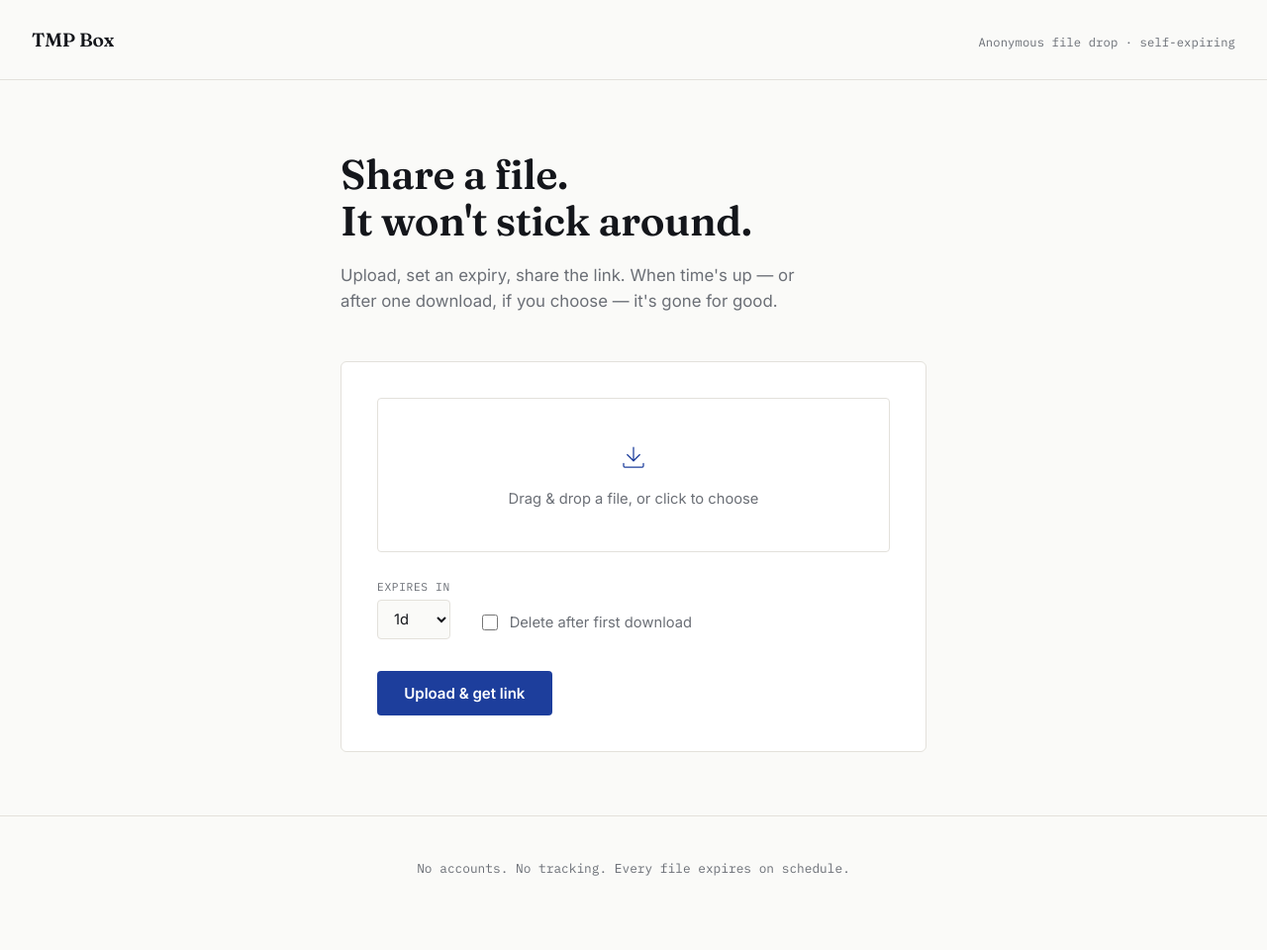
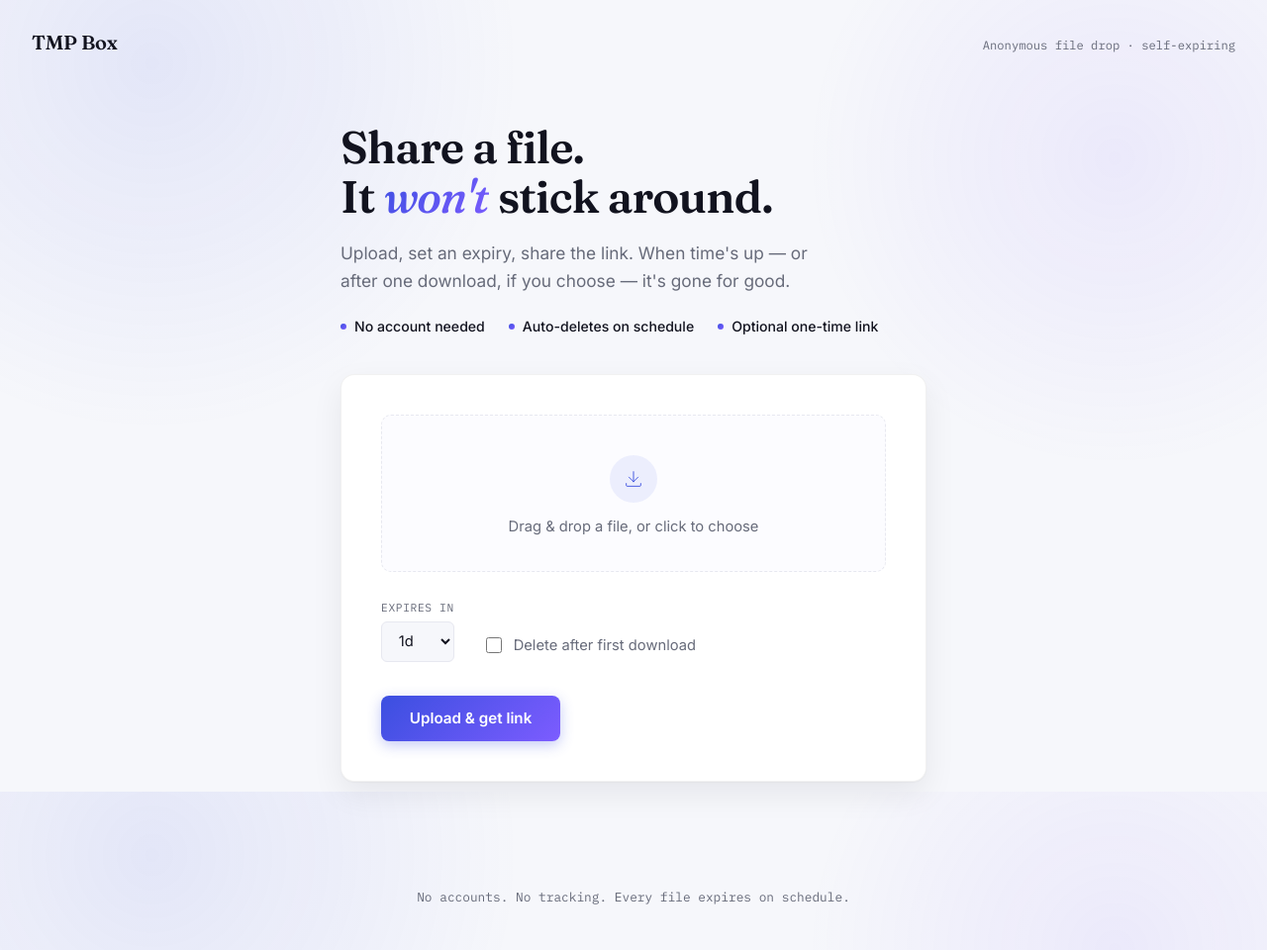
Before and after one commit to muneebsajjadgondal/tmpbox, a Flask app: page / in a window 1280 px wide. Shown: the whole page at 99% size. Before the commit the page ends 885 px from the top, so only its background shows below. Run offline with Flask 3, Linux system fonts and the light colour scheme; parts of the project's set-up code (start-up, migrations or seed data) failed here and were passed over.

Commit message:
Redesign v4: premium polish with depth and gradient accents

```diff
--- a/app/static/style.css
+++ b/app/static/style.css
@@ -1,14 +1,15 @@
 :root {
-  --paper: #FAFAF8;
+  --bg: #F6F7FB;
   --panel-bg: #FFFFFF;
-  --ink: #14161B;
-  --muted: #6B6F76;
-  --line: #E3E1DB;
-  --accent: #1D3E9C;
-  --accent-dark: #16307A;
-  --accent-soft: rgba(29, 62, 156, 0.07);
-  --warn: #A13A3A;
-  --warn-soft: rgba(161, 58, 58, 0.08);
+  --ink: #12131F;
+  --muted: #676B7A;
+  --line: #E7E8F0;
+  --accent: #3B4FE0;
+  --accent-2: #7C5CFF;
+  --accent-dark: #2E3FC0;
+  --accent-soft: rgba(59, 79, 224, 0.08);
+  --warn: #B23A3A;
+  --warn-soft: rgba(178, 58, 58, 0.08);
 
   --font-display: 'Fraunces', Georgia, serif;
   --font-body: 'Inter', -apple-system, 'Segoe UI', Roboto, sans-serif;
@@ -21,10 +22,14 @@ body {
   margin: 0;
   font-family: var(--font-body);
   color: var(--ink);
-  background: var(--paper);
   min-height: 100vh;
   display: flex;
   flex-direction: column;
+  background:
+    radial-gradient(620px circle at 12% 8%, rgba(59, 79, 224, 0.10), transparent 60%),
+    radial-gradient(520px circle at 88% 20%, rgba(124, 92, 255, 0.09), transparent 60%),
+    var(--bg);
+  background-attachment: fixed;
 }
 
 /* ---------- Masthead ---------- */
@@ -34,15 +39,14 @@ body {
   align-items: baseline;
   justify-content: space-between;
   gap: 1rem;
-  padding: 1.75rem 2rem;
-  border-bottom: 1px solid var(--line);
+  padding: 1.85rem 2rem;
   flex-wrap: wrap;
 }
 
 .wordmark {
   font-family: var(--font-display);
   font-weight: 600;
-  font-size: 1.2rem;
+  font-size: 1.25rem;
   color: var(--ink);
   text-decoration: none;
   letter-spacing: -0.01em;
@@ -52,7 +56,6 @@ body {
   font-family: var(--font-mono);
   font-size: 0.76rem;
   color: var(--muted);
-  letter-spacing: 0.01em;
 }
 
 @media (max-width: 560px) { .tagline { display: none; } }
@@ -63,63 +66,126 @@ body {
   flex: 1;
   max-width: 640px;
   margin: 0 auto;
-  padding: 4.5rem 1.5rem 4rem;
+  padding: 2.5rem 1.5rem 4rem;
   width: 100%;
 }
 
 /* ---------- Hero ---------- */
 
-.hero { margin-bottom: 3rem; }
+.hero {
+  margin-bottom: 2.5rem;
+  animation: fadeUp 0.5s ease both;
+}
 
 h1 {
   font-family: var(--font-display);
   font-weight: 600;
-  font-size: 2.6rem;
-  line-height: 1.14;
-  letter-spacing: -0.01em;
+  font-size: 2.85rem;
+  line-height: 1.1;
+  letter-spacing: -0.02em;
   margin: 0 0 1.1rem;
   color: var(--ink);
 }
 
-@media (max-width: 480px) { h1 { font-size: 2rem; } }
+h1 em {
+  font-style: italic;
+  font-weight: 500;
+  background: linear-gradient(135deg, var(--accent), var(--accent-2));
+  -webkit-background-clip: text;
+  background-clip: text;
+  color: transparent;
+}
+
+@media (max-width: 480px) { h1 { font-size: 2.1rem; } }
 
 .lede {
-  font-size: 1.05rem;
-  line-height: 1.55;
+  font-size: 1.08rem;
+  line-height: 1.6;
   color: var(--muted);
   max-width: 46ch;
+  margin: 0 0 1.5rem;
+}
+
+.feature-row {
+  display: flex;
+  flex-wrap: wrap;
+  gap: 1.5rem;
+  list-style: none;
+  padding: 0;
   margin: 0;
+}
+
+.feature-row li {
+  display: flex;
+  align-items: center;
+  gap: 0.5rem;
+  font-size: 0.88rem;
+  color: var(--ink);
+  font-weight: 500;
+}
+
+.feature-row .dot {
+  width: 6px;
+  height: 6px;
+  border-radius: 50%;
+  background: linear-gradient(135deg, var(--accent), var(--accent-2));
+  flex-shrink: 0;
 }
 
 /* ---------- Panel ---------- */
 
 .panel {
   background: var(--panel-bg);
-  border: 1px solid var(--line);
-  border-radius: 6px;
-  padding: 2.25rem;
+  border: 1px solid rgba(18, 19, 31, 0.06);
+  border-radius: 14px;
+  padding: 2.5rem;
+  box-shadow: 0 1px 2px rgba(18, 19, 31, 0.04), 0 12px 32px rgba(18, 19, 31, 0.07);
+  animation: fadeUp 0.55s ease 0.05s both;
 }
+
+.panel-accented { border-top: 3px solid var(--accent); }
 
 .panel-centered { text-align: center; }
 .panel-centered h1 { font-size: 1.8rem; }
 .panel-centered .lede { margin: 0 auto 1.75rem; }
 .panel-receipt { max-width: 100%; }
 
+@keyframes fadeUp {
+  from { opacity: 0; transform: translateY(8px); }
+  to   { opacity: 1; transform: translateY(0); }
+}
+
+@media (prefers-reduced-motion: reduce) {
+  .hero, .panel { animation: none; }
+}
+
 /* ---------- Dropzone ---------- */
 
 .dropzone {
   position: relative;
-  border: 1.5px solid var(--line);
-  border-radius: 4px;
-  padding: 2.75rem 1rem;
+  border: 1.5px dashed var(--line);
+  border-radius: 10px;
+  padding: 2.5rem 1rem 2.25rem;
   text-align: center;
-  margin-bottom: 1.75rem;
+  margin-bottom: 1.85rem;
+  background: rgba(59, 79, 224, 0.015);
   transition: border-color 0.15s ease, background-color 0.15s ease;
 }
 
 .dropzone.dragover { border-color: var(--accent); background: var(--accent-soft); }
 
-.dropzone-icon { width: 30px; height: 30px; color: var(--accent); margin-bottom: 0.85rem; }
+.dropzone-icon-badge {
+  width: 48px;
+  height: 48px;
+  border-radius: 50%;
+  background: var(--accent-soft);
+  display: flex;
+  align-items: center;
+  justify-content: center;
+  margin: 0 auto 0.9rem;
+}
+
+.dropzone-icon { width: 22px; height: 22px; color: var(--accent); }
 
 .dropzone input[type="file"] { position: absolute; inset: 0; opacity: 0; cursor: pointer; }
 
@@ -132,7 +198,7 @@ h1 {
   align-items: flex-end;
   gap: 1.75rem;
   flex-wrap: wrap;
-  margin-bottom: 2rem;
+  margin-bottom: 2.1rem;
 }
 
 .option-field { display: flex; flex-direction: column; gap: 0.4rem; }
@@ -146,11 +212,11 @@ h1 {
 }
 
 select {
-  background: var(--paper);
+  background: var(--bg);
   border: 1px solid var(--line);
   color: var(--ink);
-  padding: 0.55rem 0.75rem;
-  border-radius: 4px;
+  padding: 0.6rem 0.8rem;
+  border-radius: 6px;
   font-family: var(--font-body);
   font-size: 0.92rem;
 }
@@ -162,7 +228,7 @@ select {
   color: var(--muted);
   font-size: 0.92rem;
   cursor: pointer;
-  padding-bottom: 0.35rem;
+  padding-bottom: 0.4rem;
 }
 
 .checkbox input[type="checkbox"] { width: 16px; height: 16px; accent-color: var(--accent); cursor: pointer; }
@@ -171,24 +237,30 @@ select {
 
 .btn-primary {
   display: inline-block;
-  background: var(--accent);
+  background: linear-gradient(135deg, var(--accent), var(--accent-2));
   color: #fff;
   border: none;
-  padding: 0.8rem 1.7rem;
-  border-radius: 4px;
+  padding: 0.85rem 1.8rem;
+  border-radius: 8px;
   font-family: var(--font-body);
   font-weight: 600;
   cursor: pointer;
   text-decoration: none;
-  font-size: 0.94rem;
-  transition: background-color 0.12s ease;
+  font-size: 0.95rem;
+  box-shadow: 0 4px 14px rgba(59, 79, 224, 0.3);
+  transition: transform 0.12s ease, box-shadow 0.12s ease;
 }
 
-.btn-primary:hover { background: var(--accent-dark); }
+.btn-primary:hover {
+  transform: translateY(-1px);
+  box-shadow: 0 8px 22px rgba(59, 79, 224, 0.38);
+}
+
+.btn-primary:active { transform: translateY(0); }
 
 /* ---------- Status tag ---------- */
 
-.status-row { margin-bottom: 1.25rem; }
+.status-row { margin-bottom: 1.35rem; }
 
 .status-tag {
   display: inline-block;
@@ -301,7 +374,6 @@ select {
   font-size: 0.8rem;
   font-family: var(--font-mono);
   padding: 2rem;
-  border-top: 1px solid var(--line);
 }
 
 /* ---------- Accessibility ---------- */
--- a/app/templates/404.html
+++ b/app/templates/404.html
@@ -1,7 +1,7 @@
 {% extends "base.html" %}
 {% block title %}TMP Box — Not found{% endblock %}
 {% block content %}
-  <section class="panel panel-centered">
+  <section class="panel panel-centered panel-accented">
     <h1>This file is gone</h1>
     <p class="lede">It expired, was already downloaded, or never existed in the first place.</p>
     <a class="btn-primary" href="{{ url_for('main.index') }}">Upload a new file</a>
--- a/app/templates/base.html
+++ b/app/templates/base.html
@@ -6,7 +6,7 @@
   <title>{% block title %}TMP Box{% endblock %}</title>
   <link rel="preconnect" href="https://fonts.googleapis.com">
   <link rel="preconnect" href="https://fonts.gstatic.com" crossorigin>
-  <link href="https://fonts.googleapis.com/css2?family=Fraunces:opsz,wght@9..144,500;9..144,600&family=Inter:wght@400;500;600&family=IBM+Plex+Mono:wght@400;500&display=swap" rel="stylesheet">
+  <link href="https://fonts.googleapis.com/css2?family=Fraunces:ital,opsz,wght@0,9..144,500;0,9..144,600;1,9..144,500&family=Inter:wght@400;500;600;700&family=IBM+Plex+Mono:wght@400;500&display=swap" rel="stylesheet">
   <link rel="stylesheet" href="{{ url_for('static', filename='style.css') }}">
 </head>
 <body>
--- a/app/templates/download.html
+++ b/app/templates/download.html
@@ -1,7 +1,7 @@
 {% extends "base.html" %}
 {% block title %}TMP Box — {{ record.original_filename }}{% endblock %}
 {% block content %}
-  <section class="panel panel-receipt">
+  <section class="panel panel-receipt panel-accented">
     <div class="status-row">
       <span class="status-tag {% if record.one_time %}status-tag-warn{% endif %}">
         {% if record.one_time %}Deletes after 1 download{% else %}Ready to share{% endif %}
--- a/app/templates/index.html
+++ b/app/templates/index.html
@@ -2,17 +2,25 @@
 {% block title %}TMP Box — Upload{% endblock %}
 {% block content %}
   <section class="hero">
-    <h1>Share a file.<br>It won't stick around.</h1>
+    <h1>Share a file.<br>It <em>won't</em> stick around.</h1>
     <p class="lede">Upload, set an expiry, share the link. When time's up — or after one download, if you choose — it's gone for good.</p>
+
+    <ul class="feature-row">
+      <li><span class="dot"></span>No account needed</li>
+      <li><span class="dot"></span>Auto-deletes on schedule</li>
+      <li><span class="dot"></span>Optional one-time link</li>
+    </ul>
   </section>
 
   <section class="panel">
     <form action="{{ url_for('main.upload') }}" method="post" enctype="multipart/form-data" id="upload-form">
       <div class="dropzone" id="dropzone">
-        <svg class="dropzone-icon" viewBox="0 0 48 48" xmlns="http://www.w3.org/2000/svg" aria-hidden="true">
-          <path d="M24 8 L24 30 M24 30 L14 20 M24 30 L34 20" fill="none" stroke="currentColor" stroke-width="2" stroke-linecap="round" stroke-linejoin="round"/>
-          <path d="M8 34 L8 38 Q8 40 10 40 L38 40 Q40 40 40 38 L40 34" fill="none" stroke="currentColor" stroke-width="2" stroke-linecap="round"/>
-        </svg>
+        <div class="dropzone-icon-badge">
+          <svg class="dropzone-icon" viewBox="0 0 48 48" xmlns="http://www.w3.org/2000/svg" aria-hidden="true">
+            <path d="M24 8 L24 30 M24 30 L14 20 M24 30 L34 20" fill="none" stroke="currentColor" stroke-width="2" stroke-linecap="round" stroke-linejoin="round"/>
+            <path d="M8 34 L8 38 Q8 40 10 40 L38 40 Q40 40 40 38 L40 34" fill="none" stroke="currentColor" stroke-width="2" stroke-linecap="round"/>
+          </svg>
+        </div>
         <p id="dropzone-label">Drag &amp; drop a file, or click to choose</p>
         <input type="file" name="file" id="file-input" required>
       </div>
```
Also changed, not shown: other parts of app/static/style.css (+15 -14 lines).
